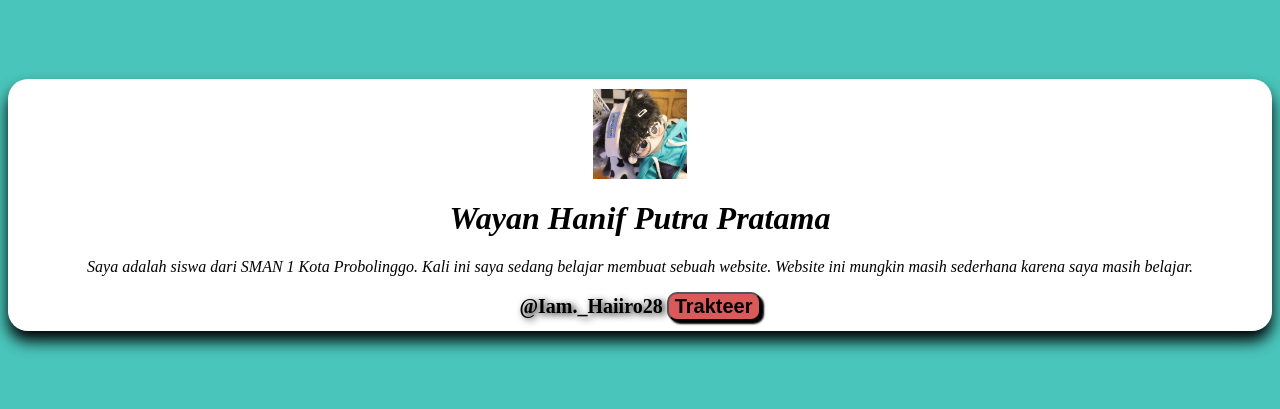
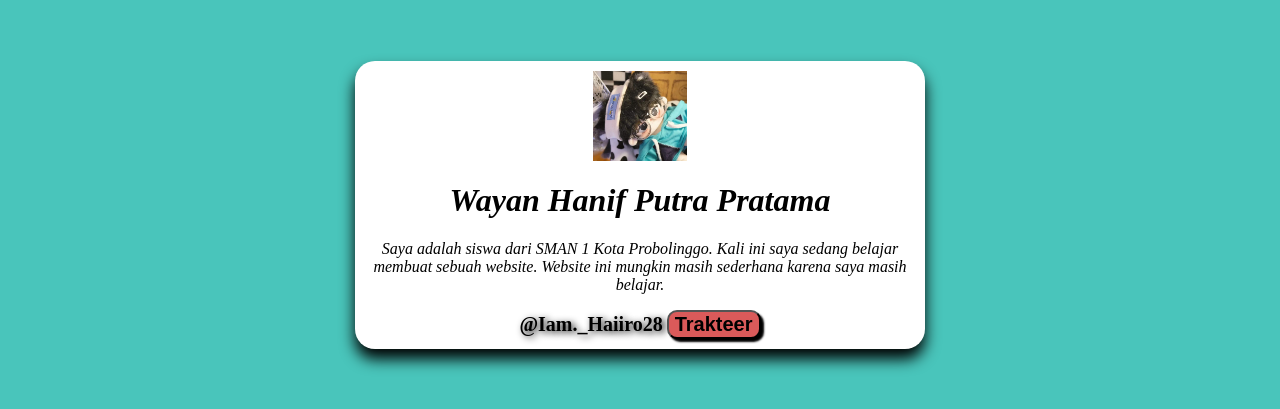
Before and after one commit to Goobyan/praktekweb, a plain HTML site: page index.html in a window 1280 px wide. Shown: the part 195-604 px from the top of the page. Drawn offline with Linux system fonts and the light colour scheme.

Commit message:
Update style.css

```diff
--- a/style.css
+++ b/style.css
@@ -5,7 +5,7 @@ body{
 
 .profil {
     font-style: oblique;
-    width: 550px auto;
+    width: 550px;
     margin: 10px auto;
     padding: 10px ;
     background-color: white;
```
